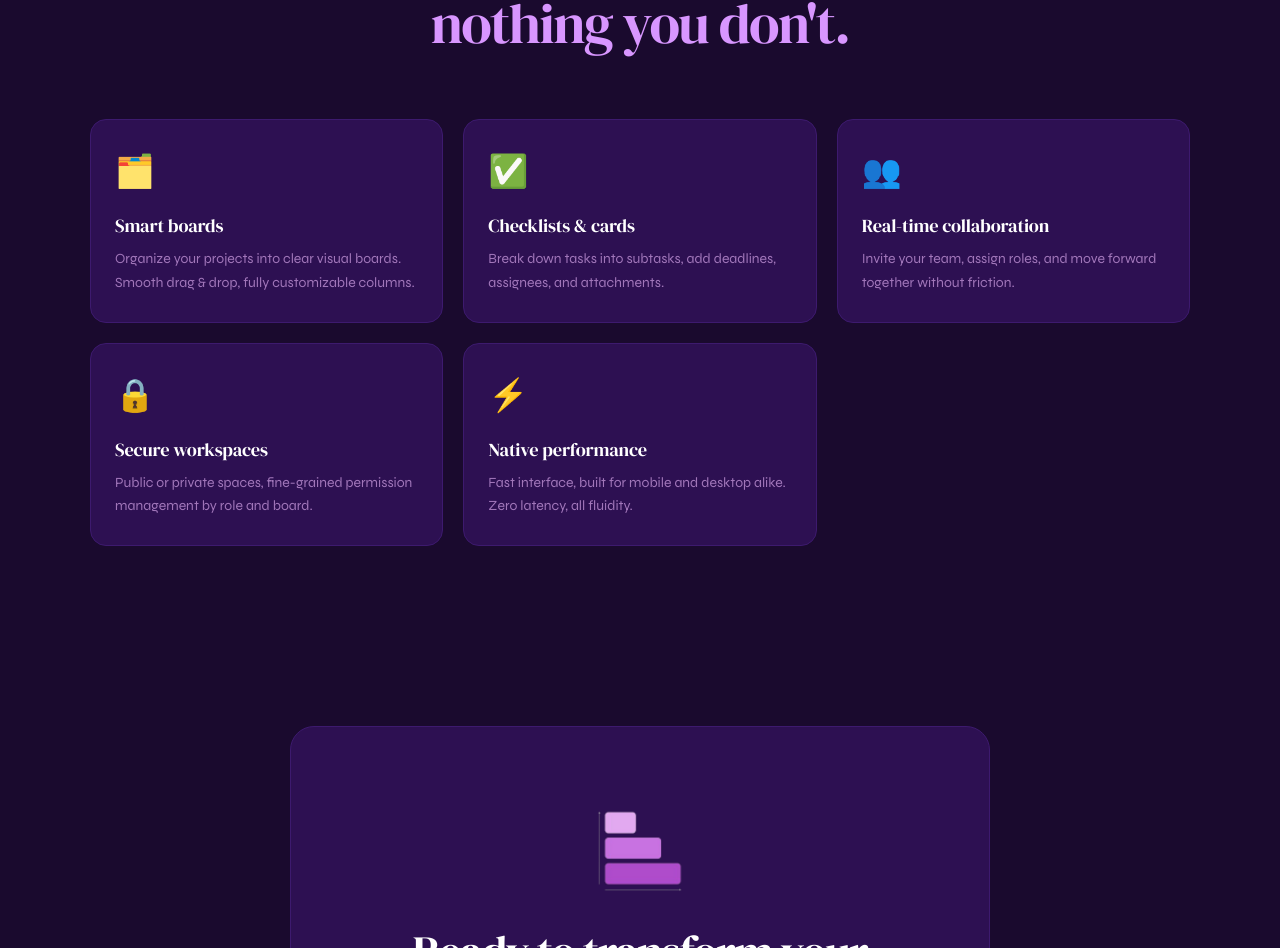
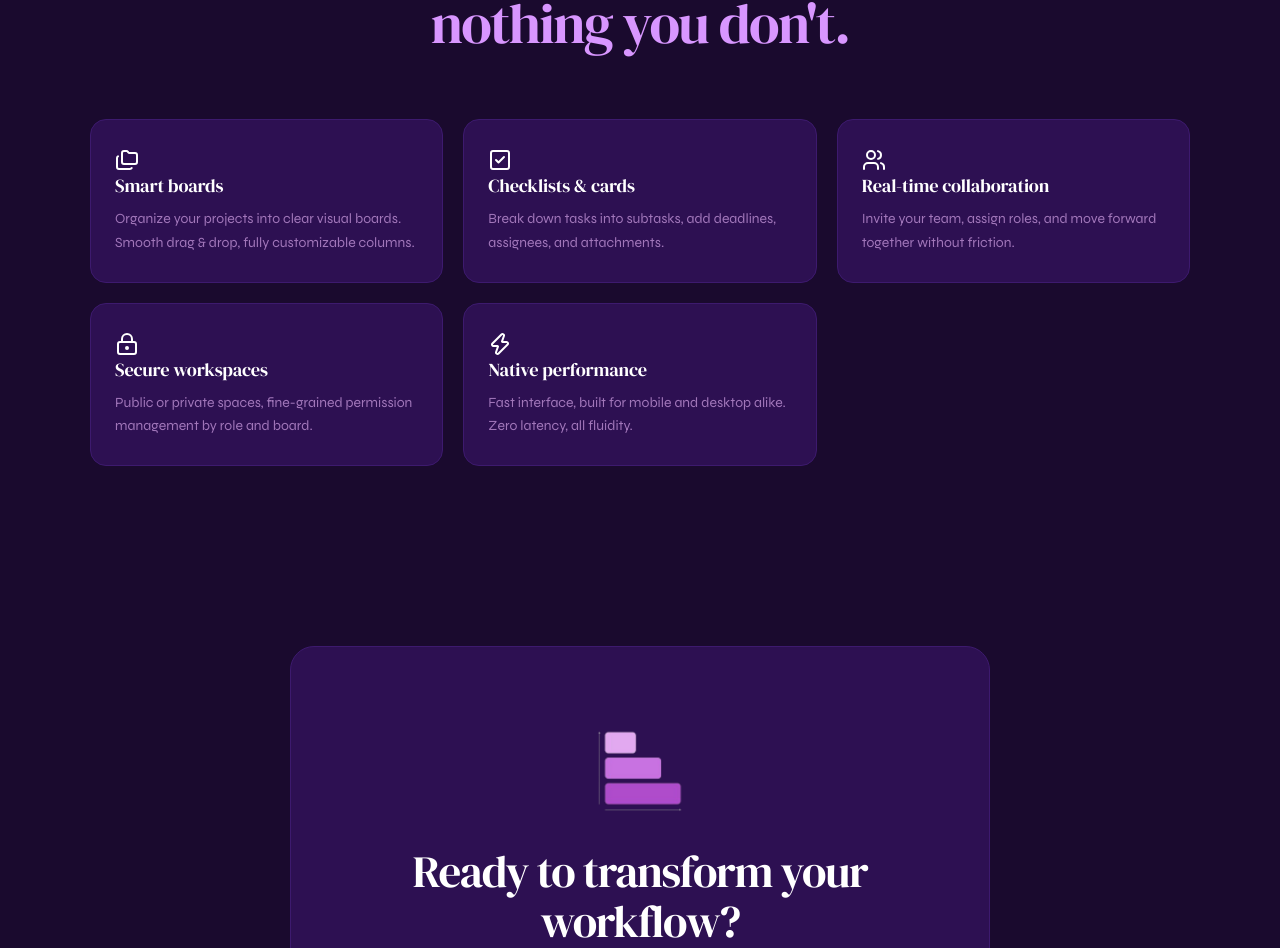
Before and after one commit to Lavendia/LavenderFlow-Front, a React (Vite) app: page / in a window 1280 px wide. Shown: the part 1180-2128 px from the top of the page. Built offline with nearby package versions, Linux system fonts and the light colour scheme.

Commit message:
fix: organized files of index page in folder

```diff
--- a/src/components/BoardMockup.tsx
+++ b/src/components/index/BoardMockup.tsx
@@ -1,4 +1,4 @@
-import { COLORS } from "../constants/colors"
+import { COLORS } from "../../constants/colors"
 
 const cols = [
   { title: "To do", color: COLORS.mauve, cards: ["Homepage redesign", "Q3 client brief", "Unit tests"] },
--- a/src/components/CTASection.tsx
+++ b/src/components/index/CTASection.tsx
@@ -1,6 +1,6 @@
-import { COLORS } from "../constants/colors"
+import { COLORS } from "../../constants/colors"
 import { Link } from "react-router-dom"
-import LogoDark from "../assets/logo-dark.webp"
+import LogoDark from "../../assets/logo-dark.webp"
 
 export function CTASection() {
   return (
--- a/src/components/FeaturesSection.tsx
+++ b/src/components/index/FeaturesSection.tsx
@@ -1,5 +1,5 @@
-import { COLORS } from "../constants/colors"
-import { features } from "../constants/features"
+import { COLORS } from "../../constants/colors"
+import { features } from "../../constants/features"
 
 export function FeaturesSection() {
   return (
@@ -48,7 +48,7 @@ export function FeaturesSection() {
               padding: "28px 24px",
             }}
           >
-            <div style={{ fontSize: "2rem", marginBottom: "1rem" }} aria-hidden="true">{f.icon}</div>
+            <f.icon/>
             <h3
               style={{
                 fontFamily: "'DM Serif Display', serif",
--- a/src/components/Footer.tsx
+++ b/src/components/index/Footer.tsx
@@ -1,5 +1,5 @@
-import { COLORS } from "../constants/colors"
-import LogoDark from "../assets/logo-dark.webp"
+import { COLORS } from "../../constants/colors"
+import LogoDark from "../../assets/logo-dark.webp"
 
 export function Footer() {
   return (
--- a/src/components/HeroSection.tsx
+++ b/src/components/index/HeroSection.tsx
@@ -1,5 +1,5 @@
 import { useState, useEffect } from "react"
-import { COLORS } from "../constants/colors"
+import { COLORS } from "../../constants/colors"
 import { BoardMockup } from "./BoardMockup"
 import { Link } from "react-router-dom"
 
--- a/src/constants/features.ts
+++ b/src/constants/features.ts
@@ -1,26 +1,28 @@
+import { Folders, Users, SquareCheck, LockKeyhole, Zap } from "lucide-react"
+
 export const features = [
   {
-    icon: "🗂️",
+    icon: Folders,
     title: "Smart boards",
     desc: "Organize your projects into clear visual boards. Smooth drag & drop, fully customizable columns.",
   },
   {
-    icon: "✅",
+    icon: SquareCheck,
     title: "Checklists & cards",
     desc: "Break down tasks into subtasks, add deadlines, assignees, and attachments.",
   },
   {
-    icon: "👥",
+    icon: Users,
     title: "Real-time collaboration",
     desc: "Invite your team, assign roles, and move forward together without friction.",
   },
   {
-    icon: "🔒",
+    icon: LockKeyhole,
     title: "Secure workspaces",
     desc: "Public or private spaces, fine-grained permission management by role and board.",
   },
   {
-    icon: "⚡",
+    icon: Zap,
     title: "Native performance",
     desc: "Fast interface, built for mobile and desktop alike. Zero latency, all fluidity.",
   },
```
Also changed, not shown: src/pages/HomePage.tsx (+4 -4 lines).
